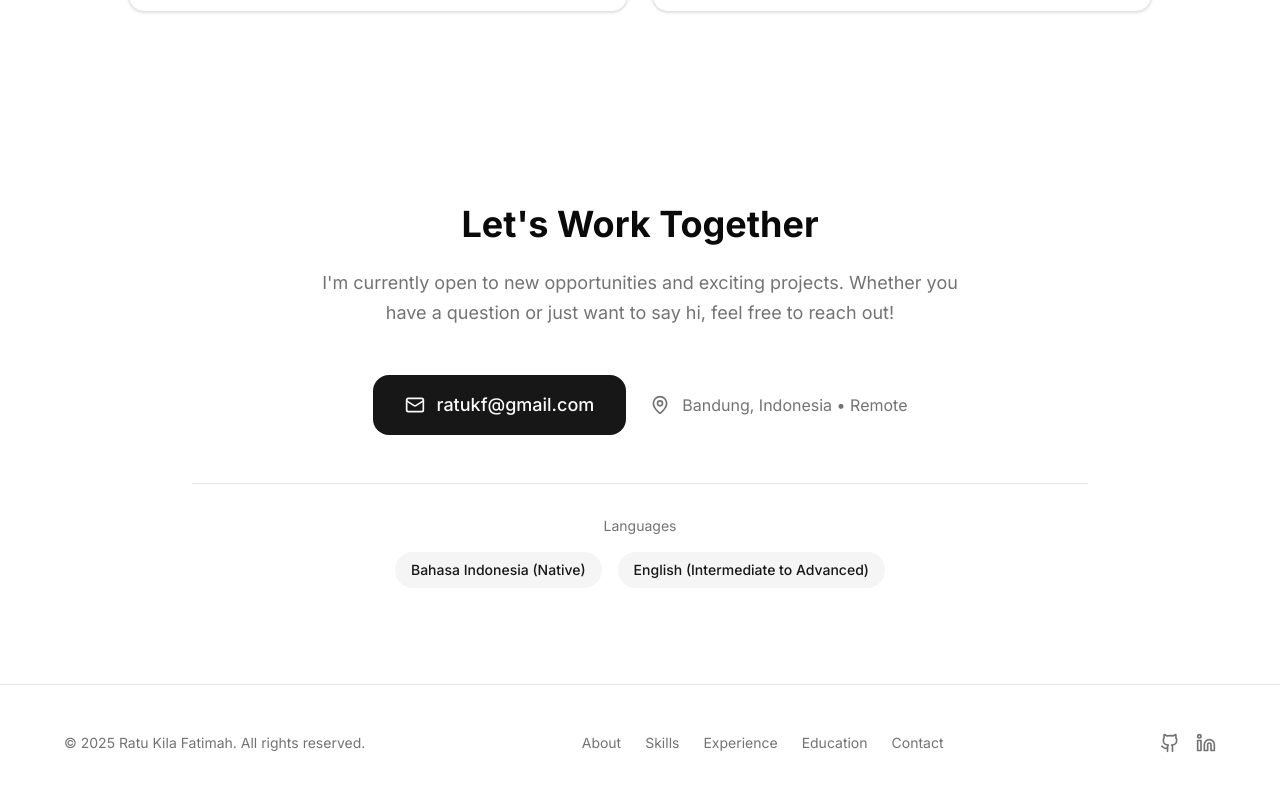
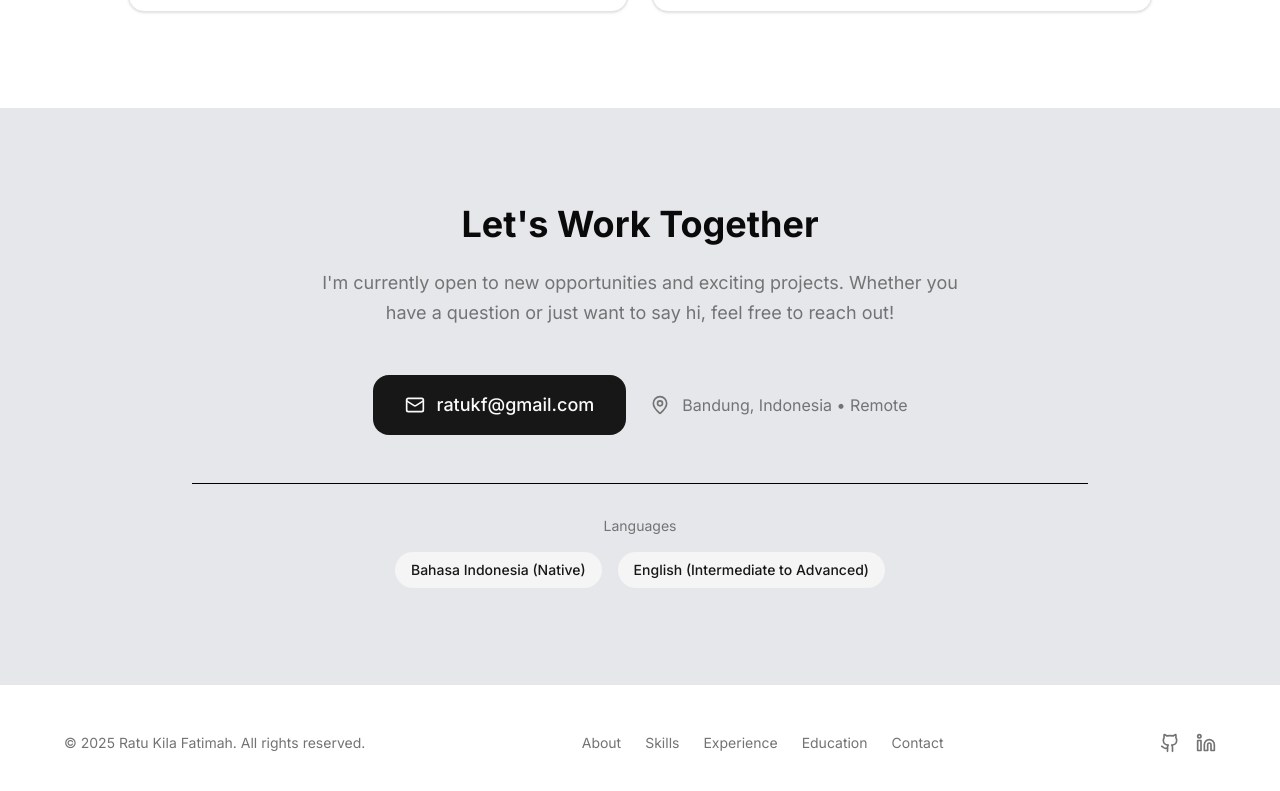
Before and after one commit to ratukf/portfolio, a Next.js app: page / in a window 1280 px wide. Shown: the part 3873-4664 px from the top of the page. Built offline with nearby package versions, Linux system fonts and the light colour scheme.

Commit message:
style: change border color and background color in contact section

```diff
--- a/components/contact.tsx
+++ b/components/contact.tsx
@@ -1,13 +1,15 @@
-import { Mail, MapPin } from "lucide-react"
+import { Mail, MapPin } from "lucide-react";
 
 export function Contact() {
   return (
-    <section id="contact" className="py-24 px-6 bg-card">
+    <section id="contact" className="py-24 px-6 bg-card bg-gray-200">
       <div className="max-w-4xl mx-auto text-center">
-        <h2 className="text-3xl sm:text-4xl font-bold mb-6">Let's Work Together</h2>
+        <h2 className="text-3xl sm:text-4xl font-bold mb-6">
+          Let's Work Together
+        </h2>
         <p className="text-lg text-muted-foreground mb-12 max-w-2xl mx-auto leading-relaxed">
-          I'm currently open to new opportunities and exciting projects. Whether you have a question or just want to say
-          hi, feel free to reach out!
+          I'm currently open to new opportunities and exciting projects. Whether
+          you have a question or just want to say hi, feel free to reach out!
         </p>
 
         <div className="flex flex-col sm:flex-row items-center justify-center gap-6 mb-12">
@@ -24,7 +26,7 @@ export function Contact() {
           </div>
         </div>
 
-        <div className="pt-8 border-t border-border">
+        <div className="pt-8 border-t border-black">
           <p className="text-sm text-muted-foreground mb-4">Languages</p>
           <div className="flex flex-wrap items-center justify-center gap-4">
             <span className="px-4 py-2 bg-secondary text-secondary-foreground rounded-full text-sm font-medium">
@@ -37,5 +39,5 @@ export function Contact() {
         </div>
       </div>
     </section>
-  )
+  );
 }
```
